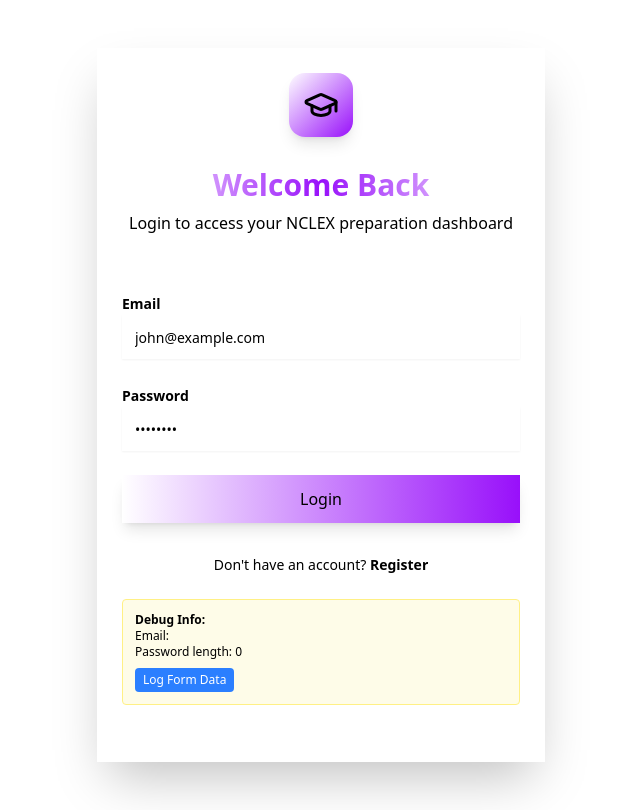
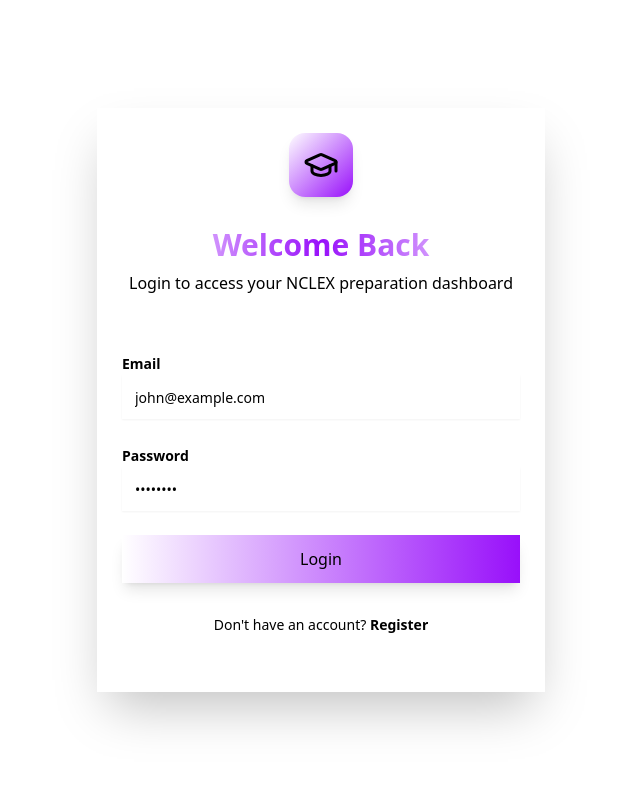
Before and after one commit to Emperor1p/nclexkeysschool, a Next.js app: page /login in a window 1280 px wide. Shown: the whole page, without its empty margins (319-959 px from the left). Built offline with nearby package versions, Linux system fonts and the light colour scheme.

Commit message:
Remove debug information from login page to clean up the UI

```diff
--- a/app/login/page.tsx
+++ b/app/login/page.tsx
@@ -30,17 +30,12 @@ export default function LoginPage() {
     try {
       const supabase = getSupabaseBrowserClient()
 
-      console.log("Attempting login with:", formData.email)
-
       const { data, error: authError } = await supabase.auth.signInWithPassword({
         email: formData.email,
         password: formData.password,
       })
 
-      console.log("Login response:", { data, authError })
-
       if (authError) {
-        console.error("Login error:", authError)
         setError(authError.message)
         setLoading(false)
         return
@@ -140,23 +135,6 @@ export default function LoginPage() {
                 Register
               </Link>
             </div>
-
-            {/* Debug info - remove this after testing */}
-            <div className="mt-4 p-3 bg-yellow-50 border border-yellow-200 rounded text-xs">
-              <strong>Debug Info:</strong><br/>
-              Email: {formData.email}<br/>
-              Password length: {formData.password.length}<br/>
-              <button
-                type="button"
-                onClick={() => {
-                  console.log("Form data:", formData);
-                  console.log("Supabase URL:", process.env.NEXT_PUBLIC_SUPABASE_URL);
-                }}
-                className="mt-2 px-2 py-1 bg-blue-500 text-white rounded text-xs"
-              >
-                Log Form Data
-              </button>
-            </div>
           </form>
         </CardContent>
       </Card>
```
